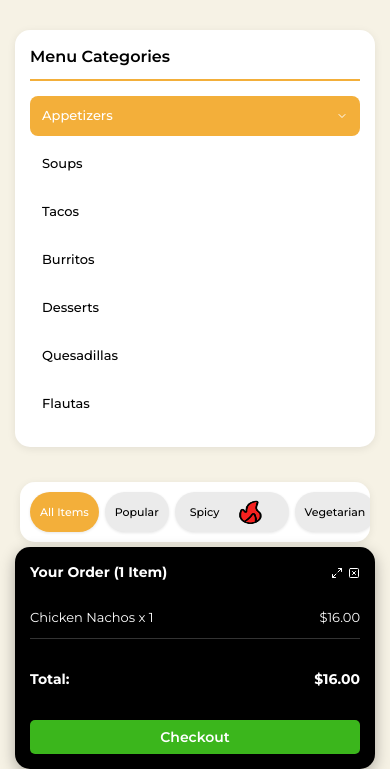
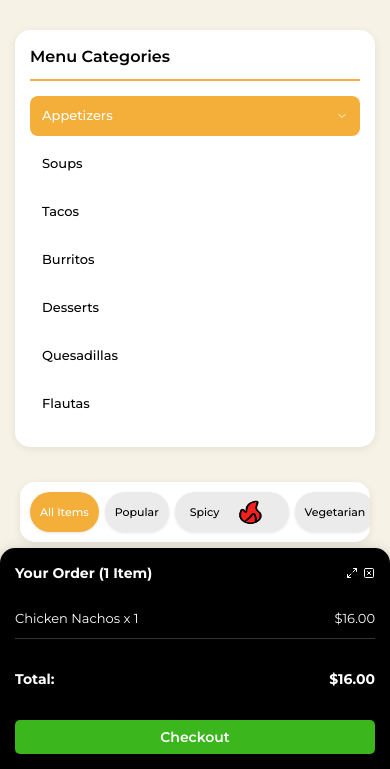
Before and after one commit to nicolesanchez-soto/el-panchito-redesign, a plain HTML site: page index.html in a window 390 px wide. Shown: the part 75-844 px from the top of the page. Drawn offline with Linux system fonts and the light colour scheme.

Commit message:
updated cart resizing for tablet

```diff
--- a/style.css
+++ b/style.css
@@ -638,7 +638,7 @@ header {
     }
 }
 
-/* Extremely large screens */
+
 @media (min-width: 3440px) {
     .main-container {
         max-width: 3000px;
@@ -1218,7 +1218,7 @@ footer {
     filter: drop-shadow(0 0 2px rgba(0, 0, 0, 0.5));
 }
 
-/* Responsive adjustments */
+
 @media (max-width: 768px) {
     .spicy-indicator img {
         width: 18px;
@@ -1232,3 +1232,50 @@ footer {
         height: 16px;
     }
 }
+
+.order-sidebar {
+    position: fixed;
+    right: 20px;
+    top: 90px;
+    width: clamp(250px, 25vw, 300px);
+    background-color: black;
+    color: white;
+    border-radius: 15px;
+    padding: clamp(15px, 2vw, 20px);
+    max-height: calc(100vh - 120px);
+    overflow-y: auto;
+    z-index: 1000;
+    box-shadow: 0 5px 15px rgba(0, 0, 0, 0.3);
+    min-width: 250px;
+    min-height: 200px;
+    transition: all 0.3s ease;
+}
+
+
+@media (max-width: 768px) {
+    .order-sidebar {
+        position: fixed !important;
+        bottom: 0 !important;
+        left: 0 !important;
+        right: 0 !important;
+        top: auto !important;
+        width: 100% !important;
+        border-radius: 15px 15px 0 0 !important;
+        max-height: 60vh !important;
+    }
+
+
+    .main-container {
+        padding-bottom: 80px;
+    }
+}
+
+@media (min-width: 769px) and (max-width: 1024px) {
+    .order-sidebar {
+        position: fixed !important;
+        top: 90px !important;
+        right: 15px !important;
+        width: 250px !important;
+        min-width: 250px !important;
+    }
+}
```
Also changed, not shown: index.html (+0 -1 lines).
